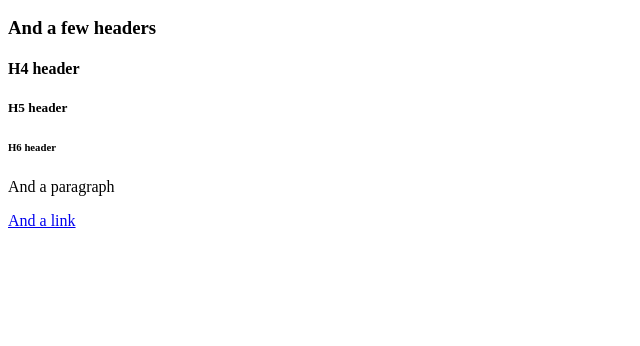
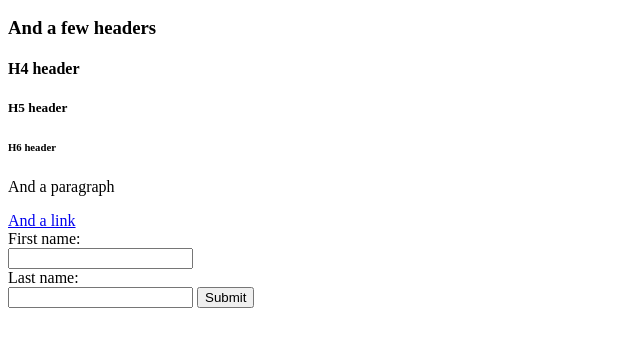
Before and after one commit to nicholaschris/nicholaschris.github.io, a plain HTML site: page no-css.html in a window 1280 px wide. Shown: the part 110-456 px from the top of the page, without its empty margins (0-640 px from the left). Drawn offline with Linux system fonts and the light colour scheme.

Commit message:
Add form and button to no css page

```diff
--- a/no-css.html
+++ b/no-css.html
@@ -19,5 +19,12 @@
   <h6>H6 header</h6>
   <p>And a paragraph</p>
   <a href="#">And a link</a>
+  <form>
+    First name:<br>
+    <input type="text" name="firstname"><br>
+    Last name:<br>
+    <input type="text" name="lastname">
+    <button>Submit</button>
+  </form>
 </body>
 </html>
```
